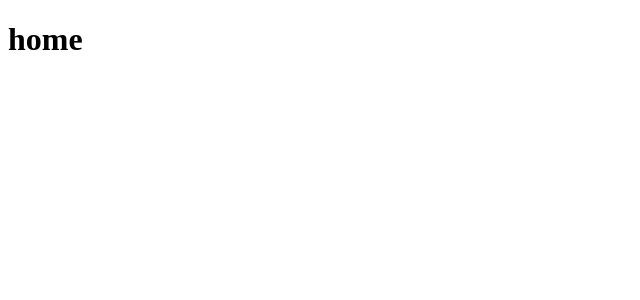
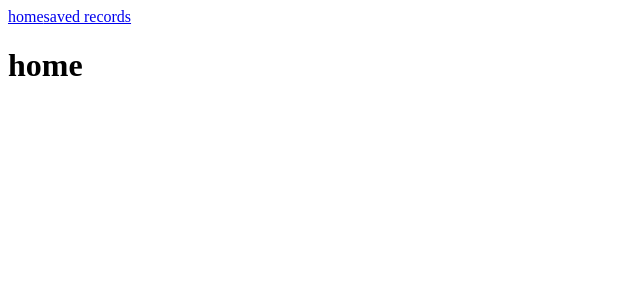
Before and after one commit to fluffy-lion/record-scraper, a React (Create React App) app in the folder frontend/: page / in a window 1280 px wide. Shown: the top 300 px of the page, without its empty margins (0-640 px from the left). Built offline with nearby package versions, Linux system fonts and the light colour scheme.

Commit message:
navbar, pages and components created

```diff
--- a/frontend/src/App.js
+++ b/frontend/src/App.js
@@ -2,18 +2,19 @@ import './App.css';
 import { BrowserRouter, Routes, Route } from "react-router-dom"
 import Home from './pages/Home';
 import Saved from './pages/Saved';
+import Navbar from './components/Navbar';
 const App = () => {
   return (
     <div>
       <BrowserRouter>
-        {/* nav here */}
+        <Navbar />
         <Routes>
           <Route
             path='/'
             element={<Home />}
           />
           <Route
-            path='/'
+            path='/saved'
             element={<Saved />}
           />
         </Routes>
--- /dev/null
+++ b/frontend/src/components/Navbar.js
@@ -0,0 +1,20 @@
+import { Link } from 'react-router-dom'
+
+const Navbar = () => {
+  return (
+    <div>
+        <header>
+            <div>
+                <Link to='/'>
+                    home
+                </Link>
+                <Link to='/saved'>
+                    saved records
+                </Link>
+            </div>
+        </header>
+    </div>
+  )
+}
+
+export default Navbar
```
